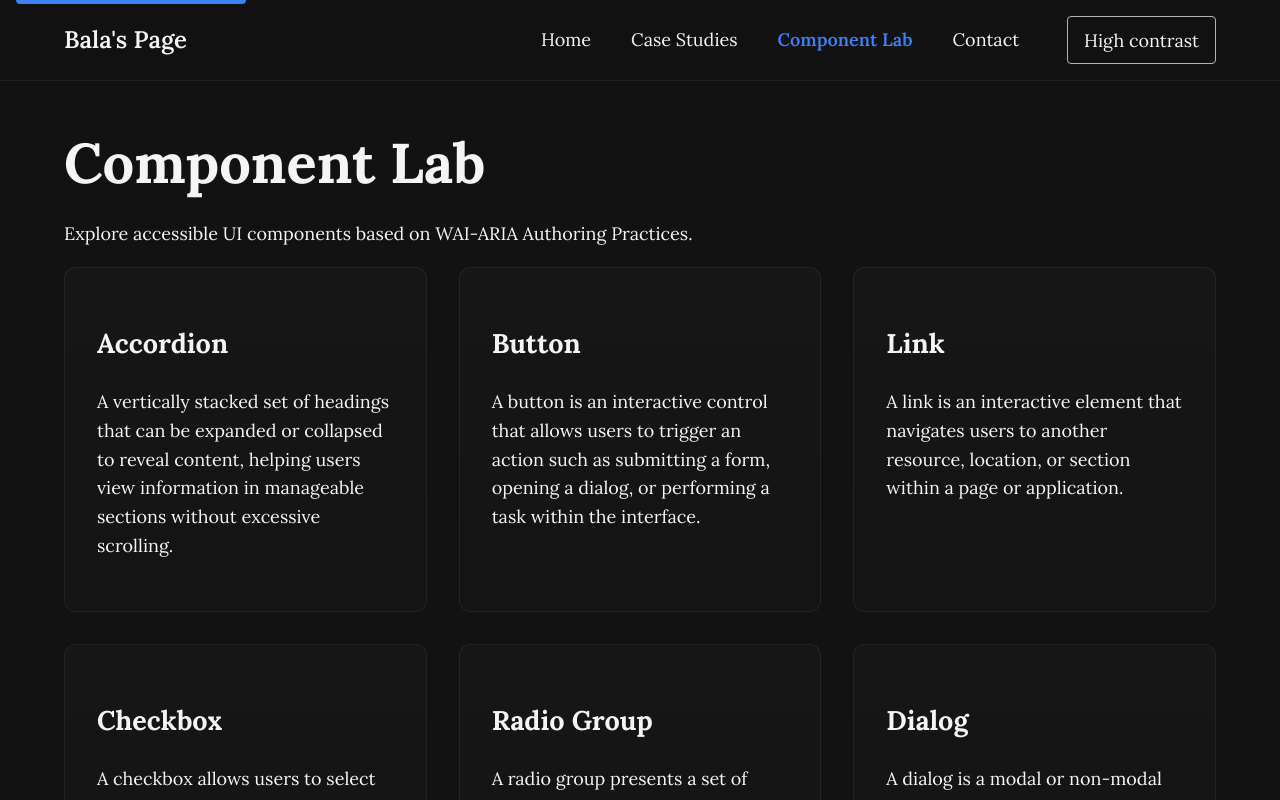
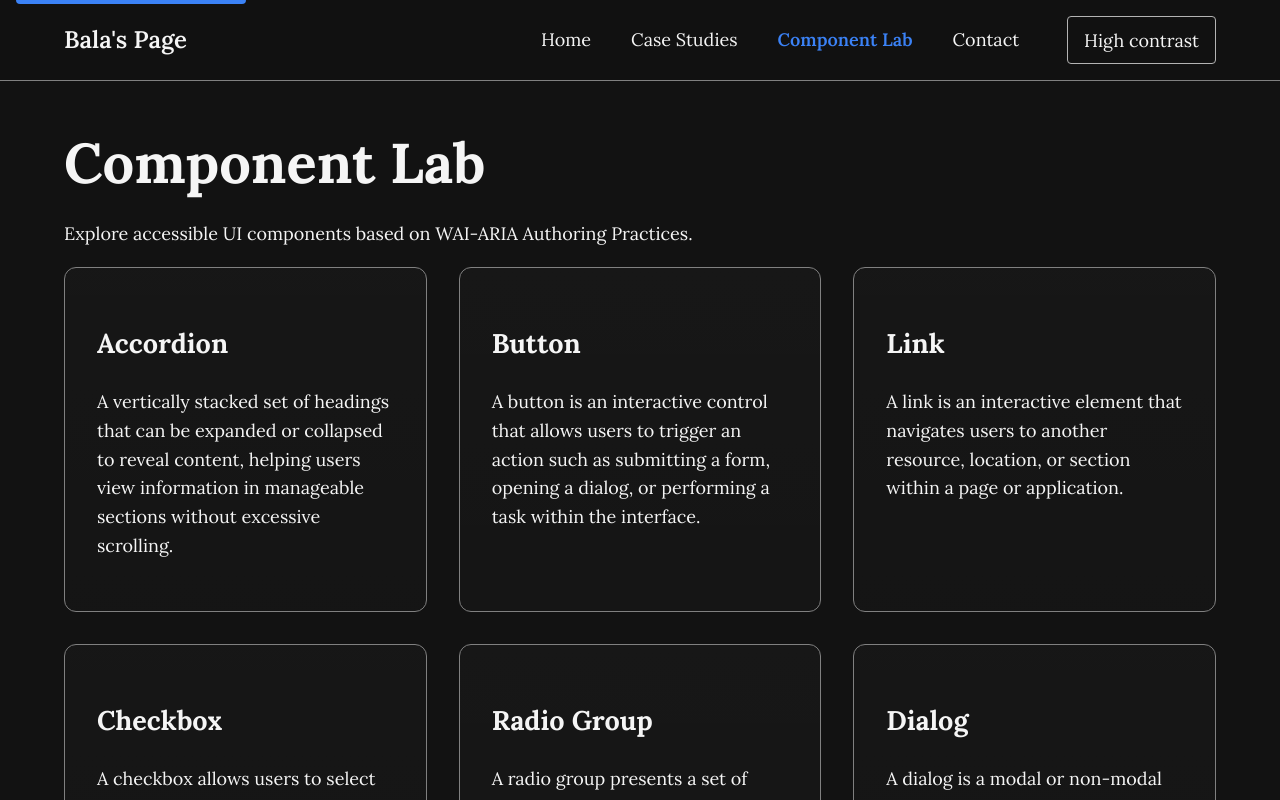
Before and after one commit to Bala-ramesh/React_web, a React (Vite) app: page /React_web/component-lab in a window 1280 px wide. Shown: the top 800 px of the page. Built offline with nearby package versions, Linux system fonts and the light colour scheme.

Commit message:
Update form error colors

```diff
--- a/src/components/ContactForm.module.css
+++ b/src/components/ContactForm.module.css
@@ -34,7 +34,7 @@
 }
 
 .errorSummaryList a {
-  color: var(--color-accent);
+  color: var(--error-color);
   text-decoration: underline;
 }
 
@@ -87,7 +87,7 @@
 .input[aria-invalid="true"],
 .select[aria-invalid="true"],
 .textarea[aria-invalid="true"] {
-  border-color: var(--color-accent);
+  border-color: var(--error-color);
 }
 
 .textarea {
@@ -108,7 +108,7 @@
 
 .inlineError {
   font-size: 0.9375rem;
-  color: var(--color-accent);
+  color: var(--error-color);
 }
 
 .submit {
--- a/src/index.css
+++ b/src/index.css
@@ -35,7 +35,8 @@
   /* Nav glassmorphism */
   --nav-bg: rgba(18, 18, 18, 0.85);
   --nav-blur: 10px;
-  --nav-border-color: rgba(255, 255, 255, 0.06);
+  --nav-border-color: #808080;
+  --error-color: #ff3333;
 }
 
 /* High contrast theme - applied via .high-contrast on body */
```
